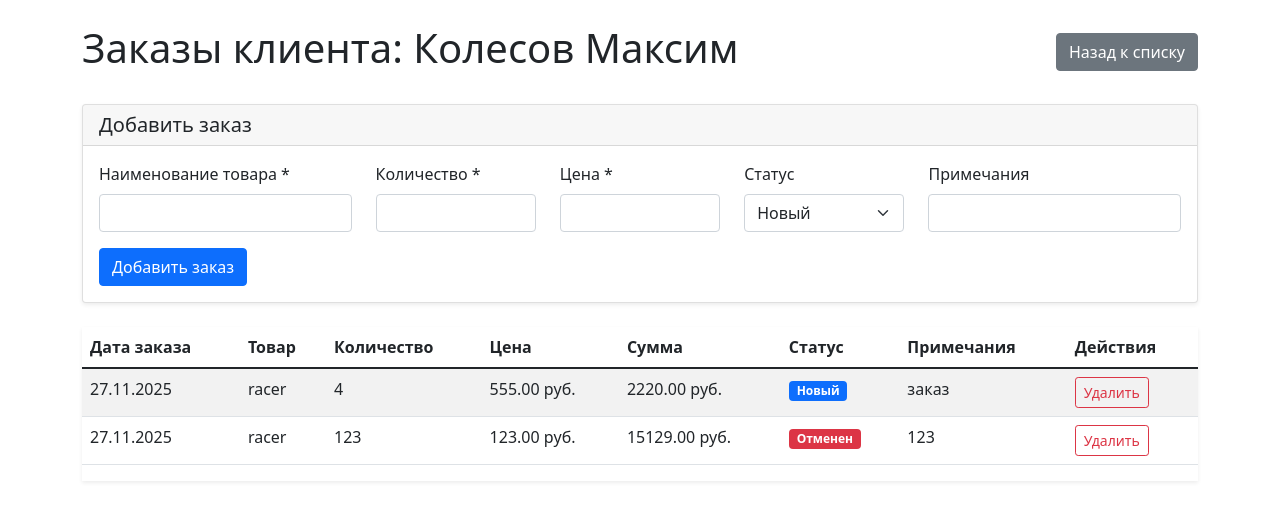
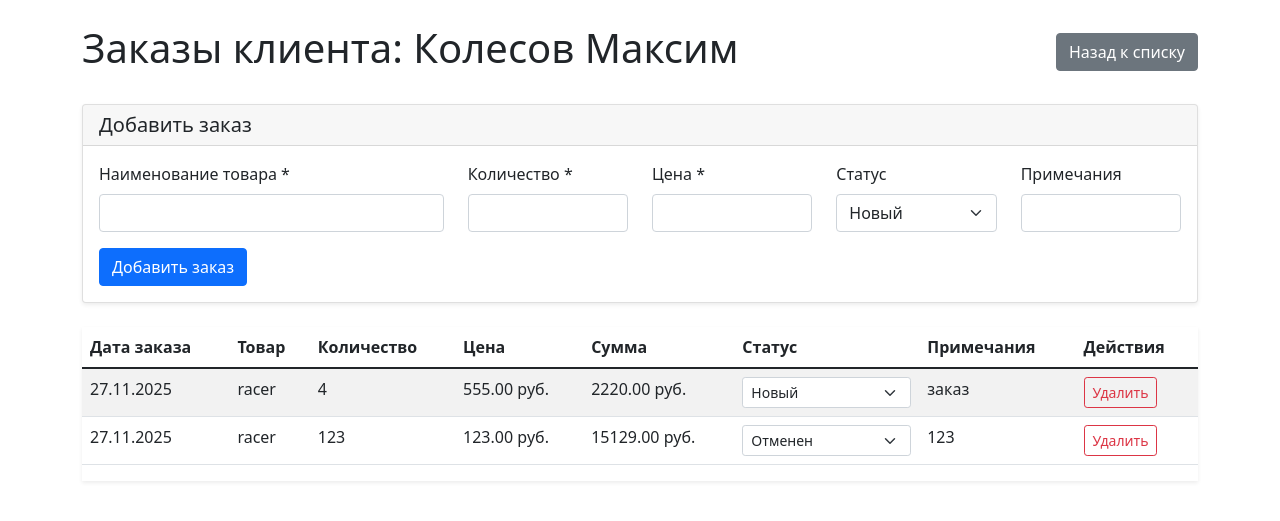
Before and after one commit to 7YaTo7/CRM-System, a Flask app: page /customer/1/orders in a window 1280 px wide. Shown: the part 56-577 px from the top of the page. Run offline with Flask 3, Linux system fonts and the light colour scheme.

Commit message:
Add files via upload

```diff
--- a/CRM/app.py
+++ b/CRM/app.py
@@ -176,6 +176,34 @@ def new_order(customer_id):
 
     return redirect(url_for('customer_orders', customer_id=customer_id))
 
+# Обновление статуса заказа
+@app.route('/order/<int:order_id>/update_status', methods=['POST'])
+def update_order_status(order_id):
+    """Обновление статуса заказа"""
+    try:
+        new_status = request.form['status']
+
+        # Проверяем допустимые статусы
+        allowed_statuses = ['Новый', 'В обработке', 'Выполнен', 'Отменен']
+        if new_status not in allowed_statuses:
+            flash('Недопустимый статус заказа', 'error')
+            return redirect(request.referrer or url_for('index'))
+
+        # Находим заказ и обновляем статус
+        order = Order.query.get_or_404(order_id)
+        order.status = new_status
+        db.session.commit()
+
+        flash(f'Статус заказа обновлен на: {new_status}', 'success')
+
+        # Возвращаем обратно к заказам клиента
+        return redirect(url_for('customer_orders', customer_id=order.customer_id))
+
+    except Exception as e:
+        db.session.rollback()
+        flash(f'Ошибка при обновлении статуса: {str(e)}', 'error')
+        return redirect(request.referrer or url_for('index'))
+
 # Удаление заказа
 @app.route('/order/<int:order_id>/delete', methods=['POST'])
 def delete_order(order_id):
@@ -259,4 +287,4 @@ def api_customer_search():
     return jsonify(results)
 
 if __name__ == '__main__':
-    app.run(debug=True, port=5001)
+    app.run(debug=True)
--- a/CRM/templates/orders.html
+++ b/CRM/templates/orders.html
@@ -14,30 +14,30 @@
     <div class="card-body">
         <form method="post" action="{{ url_for('new_order', customer_id=customer.id) }}">
             <div class="row">
-                <div class="col-md-3">
-                    <label for="product_name" class="form-label">Наименование товара *</label>
-                    <input type="text" class="form-control" id="product_name" name="product_name" required>
+                <div class="col-md-4">
+                    <label class="form-label">Наименование товара *</label>
+                    <input type="text" class="form-control" name="product_name" required>
                 </div>
                 <div class="col-md-2">
-                    <label for="quantity" class="form-label">Количество *</label>
-                    <input type="number" class="form-control" id="quantity" name="quantity" min="1" required>
+                    <label class="form-label">Количество *</label>
+                    <input type="number" class="form-control" name="quantity" min="1" required>
                 </div>
                 <div class="col-md-2">
-                    <label for="price" class="form-label">Цена *</label>
-                    <input type="number" class="form-control" id="price" name="price" step="0.01" min="0" required>
+                    <label class="form-label">Цена *</label>
+                    <input type="number" class="form-control" name="price" step="0.01" min="0" required>
                 </div>
                 <div class="col-md-2">
-                    <label for="status" class="form-label">Статус</label>
-                    <select class="form-select" id="status" name="status">
+                    <label class="form-label">Статус</label>
+                    <select class="form-select" name="status">
                         <option value="Новый">Новый</option>
                         <option value="В обработке">В обработке</option>
                         <option value="Выполнен">Выполнен</option>
                         <option value="Отменен">Отменен</option>
                     </select>
                 </div>
-                <div class="col-md-3">
-                    <label for="notes" class="form-label">Примечания</label>
-                    <input type="text" class="form-control" id="notes" name="notes">
+                <div class="col-md-2">
+                    <label class="form-label">Примечания</label>
+                    <input type="text" class="form-control" name="notes">
                 </div>
             </div>
             <button type="submit" class="btn btn-primary mt-3">Добавить заказ</button>
@@ -70,13 +70,14 @@
                 <td>{{ "%.2f"|format(order.price) }} руб.</td>
                 <td>{{ "%.2f"|format(order.quantity * order.price) }} руб.</td>
                 <td>
-                    <span class="badge
-                        {% if order.status == 'Новый' %}bg-primary
-                        {% elif order.status == 'В обработке' %}bg-warning
-                        {% elif order.status == 'Выполнен' %}bg-success
-                        {% else %}bg-danger{% endif %}">
-                        {{ order.status }}
-                    </span>
+                    <form method="post" action="{{ url_for('update_order_status', order_id=order.id) }}" class="d-inline">
+                        <select name="status" class="form-select form-select-sm" onchange="this.form.submit()">
+                            <option value="Новый" {% if order.status == 'Новый' %}selected{% endif %}>Новый</option>
+                            <option value="В обработке" {% if order.status == 'В обработке' %}selected{% endif %}>В обработке</option>
+                            <option value="Выполнен" {% if order.status == 'Выполнен' %}selected{% endif %}>Выполнен</option>
+                            <option value="Отменен" {% if order.status == 'Отменен' %}selected{% endif %}>Отменен</option>
+                        </select>
+                    </form>
                 </td>
                 <td>{{ order.notes or '-' }}</td>
                 <td>
```
Also changed, not shown: CRM/instance/customers.db.
